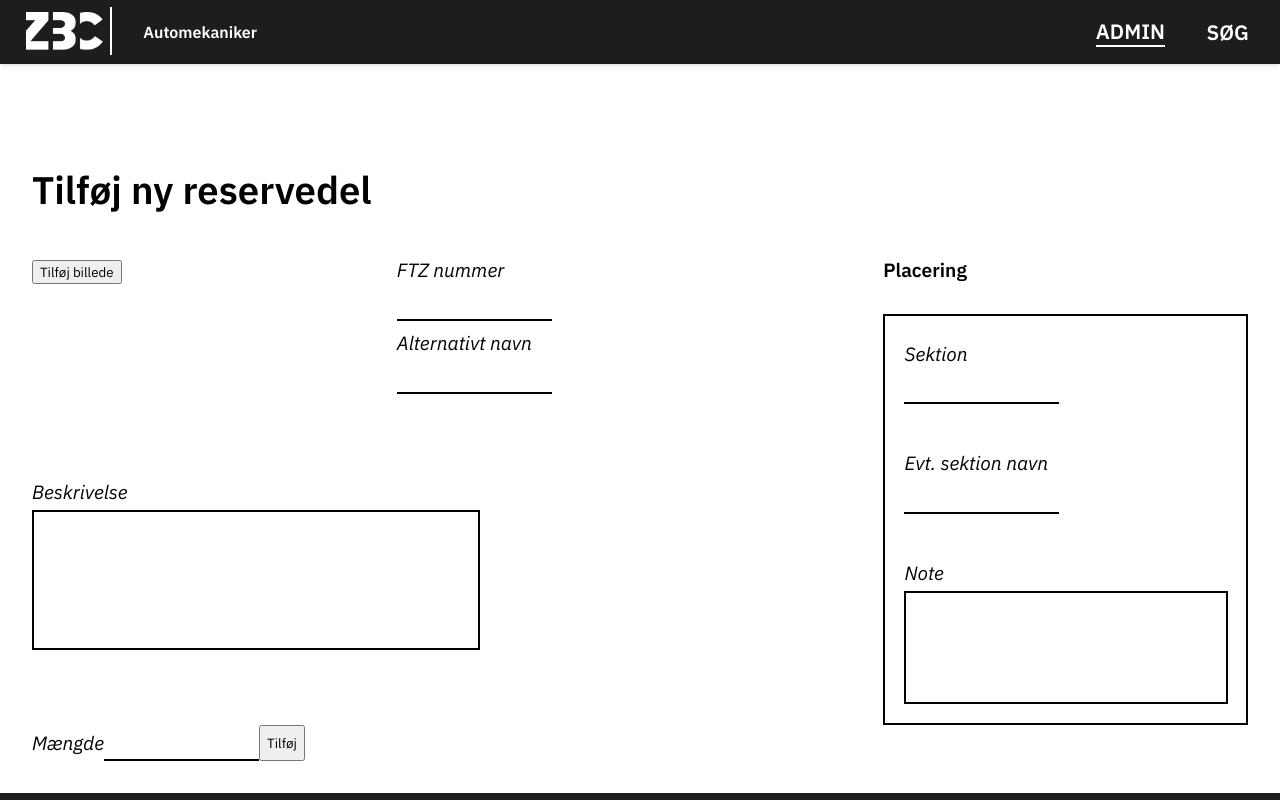
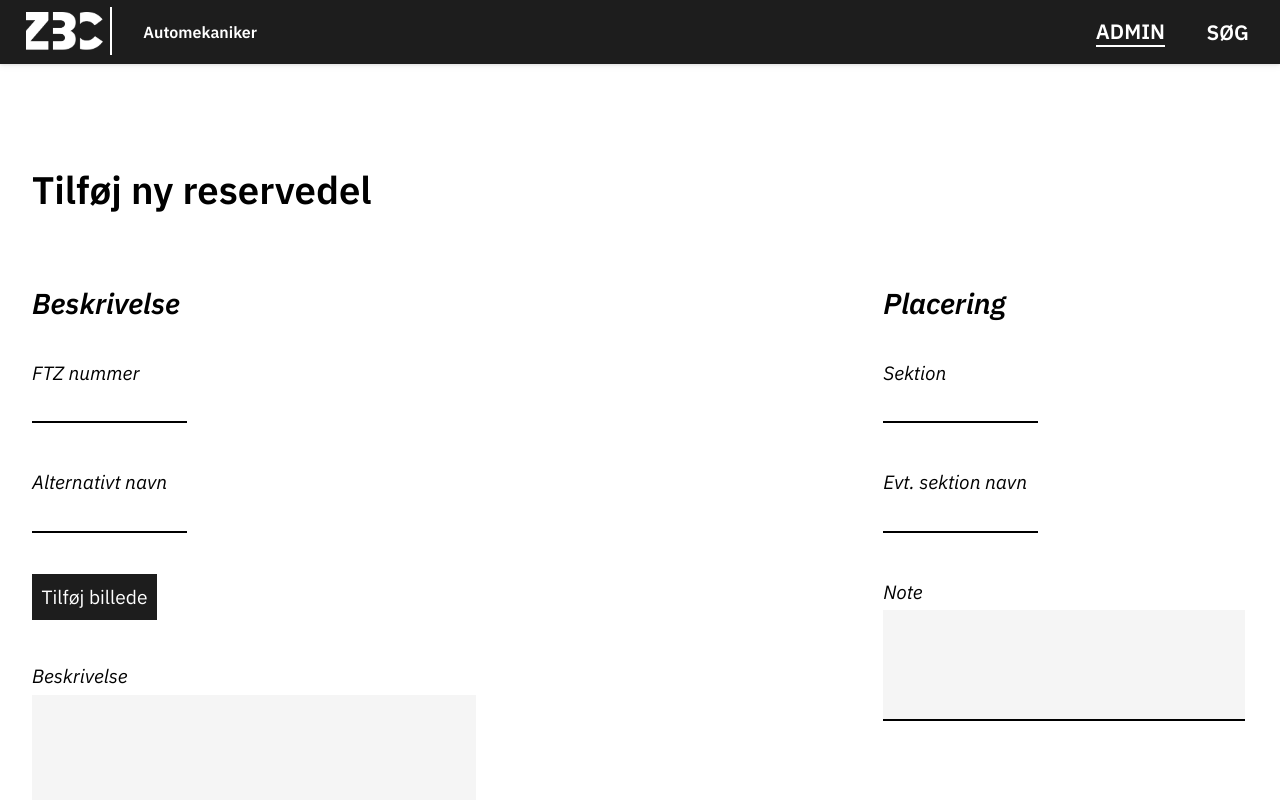
Before and after one commit to LinusTM/inventory-system, a SvelteKit app in the folder frontend/: page /admin in a window 1280 px wide. Shown: the top 800 px of the page. Built offline with nearby package versions, Linux system fonts and the light colour scheme.

Commit message:
ajusted design

```diff
--- a/frontend/src/routes/admin/+page.svelte
+++ b/frontend/src/routes/admin/+page.svelte
@@ -4,24 +4,25 @@
 <h1>Tilføj ny reservedel</h1>
 
 <div id="container">
-	<div id="add_image">
-		<button type="button">Tilføj billede</button>
-	</div>
-
 	<div id="names">
+		<h2>Beskrivelse</h2>
 		<div id="ftz_number">
 			<label for="ftz_number_input">FTZ nummer</label><br>
-			<input type="text" id="ftz_number_input"><br>
+			<input type="text" id="ftz_number_input"><br><br>
 		</div>
 
 		<div id="alt_name">
 			<label for="ftz_number_input">Alternativt navn</label><br>
-			<input type="text" id="alt_name_input"><br>
+			<input type="text" id="alt_name_input"><br><br>
 		</div>
+
+		<input type="file" name="chosen_image" id="chosen_image">
+		<label for="chosen_image">Tilføj billede</label>
 	</div>
 
+
 	<div id="placement">
-		<h4>Placering</h4>
+		<h2>Placering</h2>
 		<div id="placement_box">
 			<div id="section">
 				<label for="section_input">Sektion</label><br>
@@ -42,7 +43,7 @@
 
 	<div id="description">
 		<label for="description_input">Beskrivelse</label><br>
-		<input type="text" id="description_input"><br>
+		<input type="text" id="description_input"><br><br>
 	</div>
 
 	<div id="add_part">
@@ -58,9 +59,33 @@
 		display: grid;
 		grid-template-columns: 30% 40% 30%;
 		grid-template-areas:
-			"add_image names placement"
+			"names names placement"
 			"description description placement"
 			"add_part . .";
+	}
+
+	#chosen_image {
+		width: 0.1px;
+		height: 0.1px;
+		opacity: 0;
+		overflow: hidden;
+		position: absolute;
+		z-index: -1;
+
+	}
+
+	#chosen_image + label {
+		color: var(--text-light);
+		background-color: var(--background-dark);
+		display: inline-block;
+		padding: 0.25em 0.5em;
+		font-style: normal;
+	}
+
+	#chosen_image:focus + label,
+	#chosen_image + label:hover {
+		background-color: #3a3a3a;
+		cursor: pointer;
 	}
 
 	#add_image {
@@ -69,19 +94,16 @@
 
 	#names {
 		grid-area: names;
+		margin-bottom: 2em;
 	}
 
 	#placement {
 		grid-area: placement;
 	}
 
-	#placement_box {
-		border: 2px solid #000;
-		padding: 1em;
-	}
-
 	#note_input {
-		border: 2px solid #000;
+		border-bottom: 2px solid #000;
+		background-color: #f5f5f5;
 		height: 8em;
 		width: 98%;
 	}
@@ -91,7 +113,8 @@
 	}
 
 	#description input {
-		border: 2px solid #000;
+		border-bottom: 2px solid #000;
+		background-color: #f5f5f5;
 		height: 10em;
 		width: 33em;
 	}
@@ -99,10 +122,14 @@
 	#add_part {
 		grid-area: add_part;
 		display: flex;
+		input,
+		button {
+			margin-left: 2em;
+		}
 	}
 
-	h4 {
-		margin-top: 0;
+	h2 {
+		font-style: italic;
 	}
 
 	label {
@@ -114,4 +141,16 @@
 		border-bottom: 2px solid #000;
 	}
 
+	button {
+		border: none;
+		background-color: var(--background-dark);
+		color: var(--text-light);
+		padding: 0.75em 1em;
+	}
+
+	button:hover {
+		background-color: #3a3a3a;
+		cursor: pointer;
+	}
+
 </style>
```
